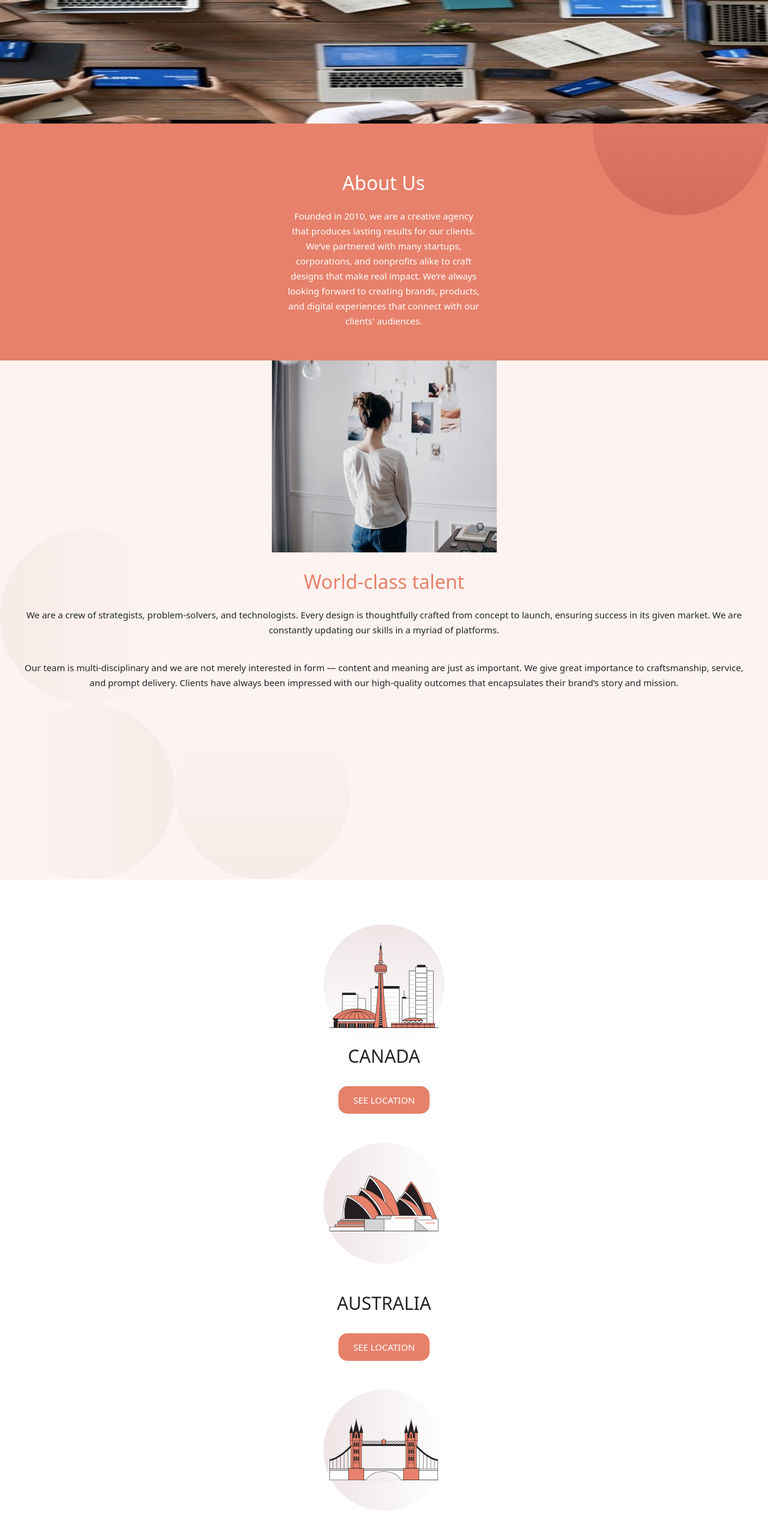
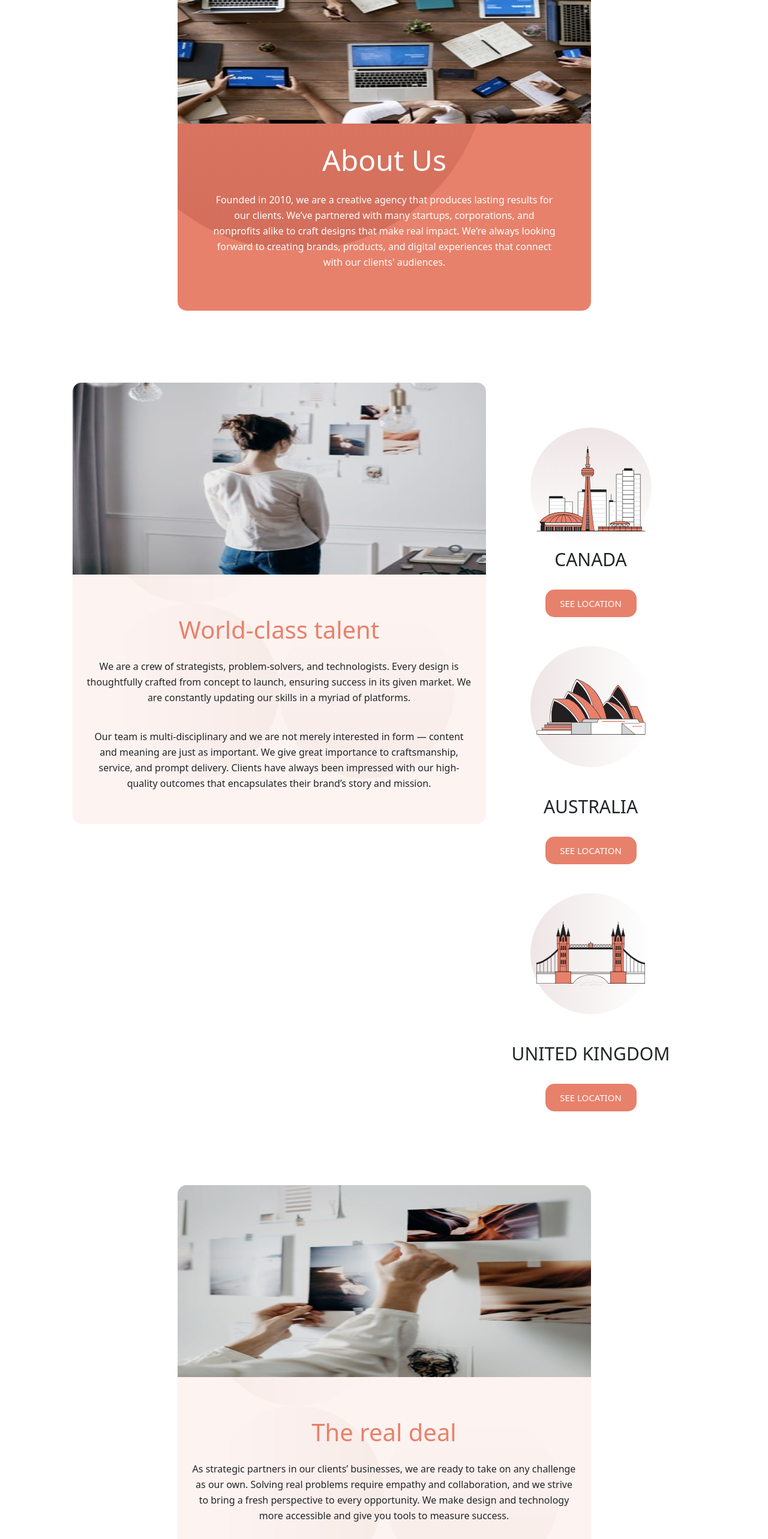
Before and after one commit to TedJenkler/Multi-Page-Website, a React (Create React App) app: page /about in a window 1280 px wide. Shown: the part 234-2800 px from the top of the page at 60% size. Built offline with nearby package versions, Linux system fonts and the light colour scheme.

Commit message:
aboutpage tablet made

```diff
--- a/src/index.css
+++ b/src/index.css
@@ -1071,148 +1071,83 @@ input:focus {
   /* Hero  */
 
   #hero-about {
-    height: 715px;
-    background-image: url(./assets//home/desktop/bg-pattern-hero-home.svg);
-    background-position: 0px 242px;
-    background-size: 292px;
-    transform: rotate(180deg);
-    display: flex;
-    align-items: center;
-    flex-direction: column-reverse;
-    margin: 0;
-    padding: 0;
+    height: 632px;
+    width: 689px;
+    background-position: 170.5px 101.3px;
+    background-size: 640px;
+    border-radius: 15px;
+    margin-bottom: 120px;
   }
 
   #hero-about > img {
-    width: 100%;
-    height: 320px;
-    transform: rotate(180deg);
+    border-radius: 15px 15px 0 0;
   }
 
   #hero-about > h1 {
-    width: 327px;
-    transform: rotate(180deg);
-    text-align: center;
-    margin-bottom: 80px;
-    font-size: 32px;
+    width: 573px;
+    margin-bottom: 32px;
+    font-size: 48px;
   }
 
   #hero-about > p {
-    width: 327px;
-    transform: rotate(180deg);
-    text-align: center;
-    margin: 80px 24px 24px 24px;
-    font-size: 15px;
-    line-height: 25px;
+    width: 573px;
+    font-size: 16px;
+    line-height: 26px;
   }
 
   /* itemarea2 */
 
   .about-item2area {
-    height: 865px;
+    height: 736px;
+    width: 689px;
+    border-radius: 15px;
+    background-image: url(./assets/shared/desktop/bg-pattern-three-circles.svg);
+    background-position: center;
+    padding: 0;
+  }
+
+  .about-item2area > img {
     width: 100%;
-    display: flex;
-    flex-direction: column;
-    align-items: center;
-    background-color: #FDF3F0;
-    background-image: url(./assets/shared/desktop/bg-pattern-three-circles.svg);
-    background-position: bottom left;
-    background-repeat: no-repeat;
-    background-size: 584px;
+    height: 320px;
+    border-radius: 15px 15px 0 0;
   }
 
   .about-item2area > h1 {
-    font-size: 32px;
-    margin: 30px 0em 24px 0em;
-    color: #E7816B;
+    font-size: 40px;
+    margin: 68px 0em 24px 0em;
   }
 
   .about-item2area > p {
     text-align: center;
-    font-size: 15px;
+    font-size: 16px;
     margin: 0 24px 0 24px;
-    line-height: 25px;
+    line-height: 26px;
     padding-bottom: 1em;
-
-  }
-
-  /* Capital Location */
-
-  .capitallocation-area {
-    width: 350px;
-    height: 1188px;
-    display: flex;
-    flex-direction: column;
-    align-items: center;
-    margin: 5em 0 5em 0;
-  }
-
-  #canada {
-    background-image: url(./assets/shared/desktop/bg-pattern-small-circle.svg);
-    transform: rotate(90deg);
-    background-repeat: no-repeat;
-    margin: auto;
-  }
-
-  #canadarotateback {
-    transform: rotate(-90deg);
-    margin: auto;
-  }
-
-  .capitallocation-area > img, .capitallocation-area > div > img {
-    margin-bottom: 48px;
-  }
-
-  .capitallocation-area > img {
-    background-image: url(./assets/shared/desktop/bg-pattern-small-circle.svg);
-  }
-
-  .capitallocation-area > h2, .capitallocation-area > div > img {
-    margin-bottom: 32px;
-  }
-
-
-  .capitallocation-area > button {
-    margin-bottom: 48px;
-    width: 152px;
-    height: 56px;
-    border-radius: 15px;
-    background-color: #E7816B;
-    color: white;
   }
 
   /* itemarea3 */
 
   .about-item3area {
-    height: 865px;
-    width: 100%;
-    display: flex;
-    flex-direction: column;
-    align-items: center;
-    background-color: #FDF3F0;
-    background-image: url(./assets/shared/desktop/bg-pattern-three-circles.svg);
-    background-position: bottom left;
-    background-repeat: no-repeat;
-    background-size: 584px;
+    height: 736px;
+    width: 689px;
+    background-position: center;
     margin-bottom: 120px;
     padding: 0;
+    border-radius: 15px;
   }
 
   .about-item3area > img {
-    height: 320px;
-    width: 100%;
+    border-radius: 15px 15px 0 0;
   }
 
   .about-item3area > h1 {
-    font-size: 32px;
-    margin: 84px 0em 24px 0em;
-    color: #E7816B;
+    font-size: 40px;
+    margin: 68px 0em 24px 0em;
   }
 
   .about-item3area > p {
-    text-align: center;
-    font-size: 15px;
-    margin: 0 24px 0 24px;
+    font-size: 16px;
+    line-height: 26px;
   }
 
   /* Contact Page */
```
